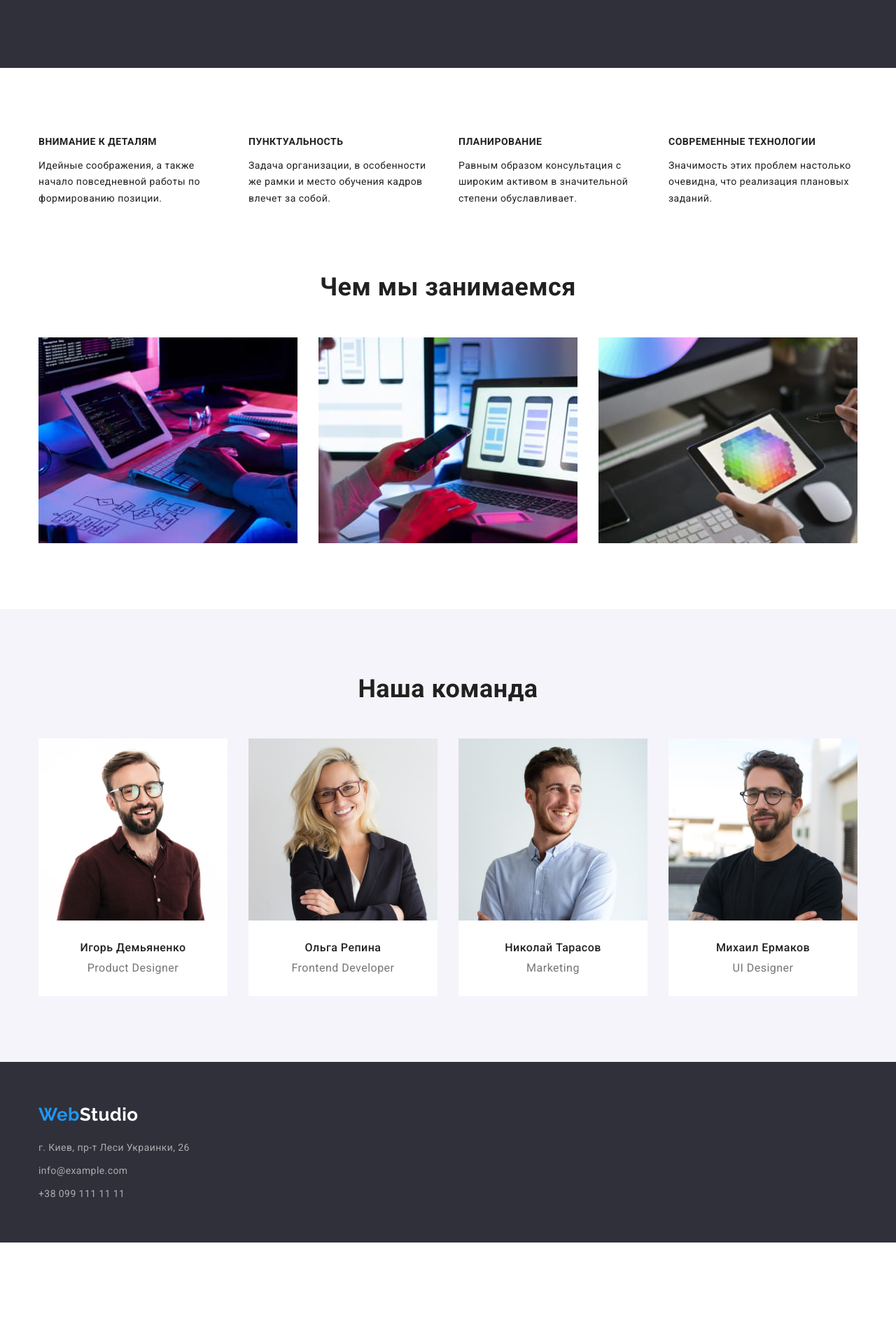
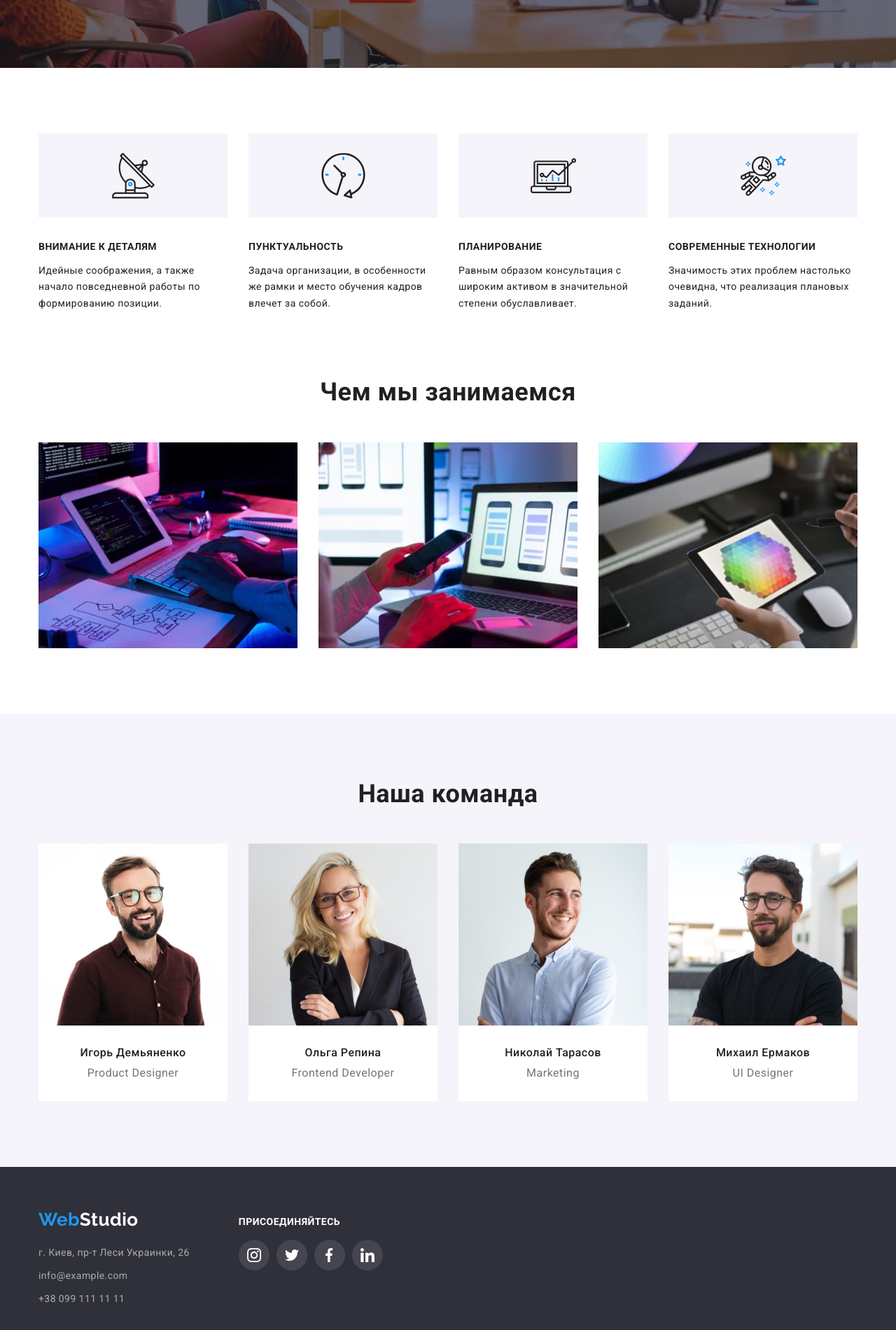
Before and after one commit to dnkolga/goit-markup-hw-04, a plain HTML site: page index.html in a window 1280 px wide. Shown: the part 594-2494 px from the top of the page at 70% size. Before the commit the page ends 2369 px from the top, so only its background shows below. Drawn offline with nearby package versions, Linux system fonts and the light colour scheme.

Commit message:
gbi icons

```diff
--- a/index.html
+++ b/index.html
@@ -5,7 +5,13 @@
     <meta http-equiv="X-UA-Compatible" content="IE=edge" />
     <meta name="viewport" content="width=>, initial-scale=1.0" />
     <title>Студия</title>
-    <link rel="stylesheet" href="https://cdnjs.cloudflare.com/ajax/libs/modern-normalize/1.1.0/modern-normalize.min.css" integrity="sha512-wpPYUAdjBVSE4KJnH1VR1HeZfpl1ub8YT/NKx4PuQ5NmX2tKuGu6U/JRp5y+Y8XG2tV+wKQpNHVUX03MfMFn9Q==" crossorigin="anonymous" referrerpolicy="no-referrer" />
+    <link
+      rel="stylesheet"
+      href="https://cdnjs.cloudflare.com/ajax/libs/modern-normalize/1.1.0/modern-normalize.min.css"
+      integrity="sha512-wpPYUAdjBVSE4KJnH1VR1HeZfpl1ub8YT/NKx4PuQ5NmX2tKuGu6U/JRp5y+Y8XG2tV+wKQpNHVUX03MfMFn9Q=="
+      crossorigin="anonymous"
+      referrerpolicy="no-referrer"
+    />
     <link rel="preconnect" href="https://fonts.googleapis.com" />
     <link rel="preconnect" href="https://fonts.gstatic.com" crossorigin />
     <link
@@ -20,21 +26,30 @@
       <div class="header-box container">
         <nav class="header-nav">
           <a href="./index.html" class="header-logo link"
-            >Web<span class="header-logo-span">Studio</span></a>
+            >Web<span class="header-logo-span">Studio</span></a
+          >
           <ul class="nav-list list">
-            <li class="nav-item"><a href="./index.html" class="common nav-link link">Студия</a></li>
-            <li class="nav-item"><a href="./portfolio.html" class="nav-link link">Портфолио</a></li>
-            <li class="nav-item"><a href="" class="nav-link link">Контакты</a></li>
+            <li class="nav-item">
+              <a href="./index.html" class="common nav-link link">Студия</a>
+            </li>
+            <li class="nav-item">
+              <a href="./portfolio.html" class="nav-link link">Портфолио</a>
+            </li>
+            <li class="nav-item">
+              <a href="" class="nav-link link">Контакты</a>
+            </li>
           </ul>
         </nav>
         <ul class="nav-contacts">
           <li class="nav-contacts-item">
             <a href="mailto:info@devstudio.com" class="contacts-link mail link"
-              >info@devstudio.com</a>
+              >info@devstudio.com</a
+            >
           </li>
           <li class="nav-contacts-item">
             <a href="tel:+380961111111" class="contacts-link tel link"
-              >+38 096 111 11 11</a>
+              >+38 096 111 11 11</a
+            >
           </li>
         </ul>
       </div>
@@ -65,8 +80,8 @@
             <li class="advantages-item">
               <h3 class="advantages-heading">Пунктуальность</h3>
               <p class="advantages-text">
-              Задача организации, в особенности же рамки и место обучения кадров
-              влечет за собой.
+                Задача организации, в особенности же рамки и место обучения
+                кадров влечет за собой.
               </p>
             </li>
             <li class="advantages-item">
@@ -127,28 +142,48 @@
           <h2 class="team-main-heading">Наша команда</h2>
           <ul class="team-list list">
             <li class="team-item">
-            <img src="./images/img1.jpg" alt="Игорь Демьяненко" width="270" class="team-img" />
+              <img
+                src="./images/img1.jpg"
+                alt="Игорь Демьяненко"
+                width="270"
+                class="team-img"
+              />
               <div class="team-text-box">
                 <h3 class="team-heading">Игорь Демьяненко</h3>
                 <p class="team-text">Product Designer</p>
               </div>
             </li>
             <li class="team-item">
-            <img src="./images/img2.jpg" alt="Ольга Репина" width="270" class="team-img" />
+              <img
+                src="./images/img2.jpg"
+                alt="Ольга Репина"
+                width="270"
+                class="team-img"
+              />
               <div class="team-text-box">
                 <h3 class="team-heading">Ольга Репина</h3>
                 <p class="team-text">Frontend Developer</p>
               </div>
             </li>
             <li class="team-item">
-            <img src="./images/img3.jpg" alt="Николай Тарасов" width="270" class="team-img" />
+              <img
+                src="./images/img3.jpg"
+                alt="Николай Тарасов"
+                width="270"
+                class="team-img"
+              />
               <div class="team-text-box">
                 <h3 class="team-heading">Николай Тарасов</h3>
                 <p class="team-text">Marketing</p>
               </div>
             </li>
             <li class="team-item">
-            <img src="./images/img4.jpg" alt="Михаил Ермаков" width="270" class="team-img" />
+              <img
+                src="./images/img4.jpg"
+                alt="Михаил Ермаков"
+                width="270"
+                class="team-img"
+              />
               <div class="team-text-box">
                 <h3 class="team-heading">Михаил Ермаков</h3>
                 <p class="team-text">UI Designer</p>
@@ -161,13 +196,17 @@
     <!--Футер-->
     <footer class="footer">
       <div class="footer-box container">
+        <div class="footer-nav">
           <a href="./index.html" class="footer-logo link"
             >Web<span class="footer-logo-span">Studio</span></a
           >
           <address class="footer-contacts">
             <ul class="footer-list list">
               <li class="footer-item">
-            <a href="https://goo.gl/maps/8uwswmJSU4VFEEcW8" class="adress link">
+                <a
+                  href="https://goo.gl/maps/8uwswmJSU4VFEEcW8"
+                  class="adress link"
+                >
                   г. Киев, пр-т Леси Украинки, 26</a
                 >
               </li>
@@ -184,6 +223,16 @@
             </ul>
           </address>
         </div>
+        <div class="footer-social">
+          <h2 class="footer-soc-title">присоединяйтесь</h2>
+          <ul class="footer-soc-list">
+            <li class="footer-soc-item"><a href="" class="footer-soc-link inst"></a></li>
+            <li class="footer-soc-item"><a href="" class="footer-soc-link twit"></a></li>
+            <li class="footer-soc-item"><a href="" class="footer-soc-link facebook"></a></li>
+            <li class="footer-soc-item"><a href="" class="footer-soc-link linkedin"></a></li>
+          </ul>
+        </div>
+      </div>
     </footer>
   </body>
 </html>
--- a/styles.css/styles.css
+++ b/styles.css/styles.css
@@ -19,6 +19,7 @@ a {
     color: inherit;
     text-decoration: none;
     font-style: normal;
+    cursor: pointer;
 }
 
 :root {
@@ -71,10 +72,11 @@ body {
 }
 .nav-list,
 .nav-contacts,
-.portfolio-menu {
+.portfolio-menu,
+.footer-box,
+.footer-soc-list {
     display: flex;
 }
-.hero,
 .footer {
     background-color: var(--gray-bg-color);
 }
@@ -145,6 +147,9 @@ body {
     padding-top: 60px;
     padding-bottom: 57px;
 }
+.footer-nav {
+    margin-right: 70px;
+}
 .footer-logo {
     display: block;
     margin-bottom: 20px;
@@ -152,6 +157,48 @@ body {
 .footer-item:not(:last-child):not(:last-child) {
     margin-bottom: 9px;
 }
+.footer-social {
+    padding-top: 12px;
+}
+.footer-soc-title {
+    color: var(--accent-color-white);
+    text-transform: uppercase;
+    font-size: 14px;
+    font-weight: 700;
+    line-height: 0.87;
+
+    margin-bottom: 20px;
+}
+
+.footer-soc-link {
+    display: inline-block;
+    width: 44px;
+    height: 44px;
+    background-color: rgba(255, 255, 255, .1 );
+    border-radius: 50%;
+    background-position: center;
+    background-repeat: no-repeat;
+}
+.footer-soc-link:hover,
+.footer-soc-link:focus {
+    background-color: var(--accent-color);
+}
+.footer-soc-item:not(:last-child) {
+    margin-right: 10px;
+}
+.inst {
+    background-image: url(../images/ficon-inst.svg);
+}
+.twit{
+    background-image: url(../images/ficon-twit.svg);
+}
+.facebook {
+    background-image: url(../images/ficon-face.svg);
+}
+.linkedin {
+    background-image: url(../images/ficon-linkedin.svg);
+}
+
 /* LOGO */
 .header-logo,
 .footer-logo {
@@ -170,6 +217,18 @@ body {
 .hero {
     padding-top: 200px;
     padding-bottom: 200px;
+    margin-left: auto;
+    margin-right: auto;
+    max-width: 1600px;
+    background-image: linear-gradient(
+        to right,
+        rgba(47, 48, 58, 0.4),
+        rgba(47, 48, 58, 0.4)),
+        url(../images/herobgi.jpg);
+    background-size: cover;
+    background-repeat: no-repeat;
+    background-position: center;
+    background-color: var(--gray-bg-color);
 }
 .hero-heading {
     color: var(--accent-color-white);
@@ -224,6 +283,29 @@ body {
 .advantages-item {
     width: 270px;
 }
+.advantages-item::before {
+    content: '';
+    display: block;
+    min-height: 120px;
+    margin-bottom: 30px;
+    background-repeat: no-repeat;
+    background-position: center;
+    background-color: var(--secondary-bg-color);
+    background-size: 65px 70px;
+}
+.advantages-item:nth-child(1)::before {
+    background-image: url(../images/aicon1.svg);
+}
+.advantages-item:nth-child(2)::before {
+    background-image: url(../images/aicon2.svg);
+}
+.advantages-item:nth-child(3)::before {
+    background-image: url(../images/aicon3.svg);
+}
+.advantages-item:nth-child(4)::before {
+    background-image: url(../images/aicon4.svg);
+}
+
 /* AREA */
 .area-list,
 .team-list {
```
Also changed, not shown: images/aicon1.svg (added), images/aicon2.svg (added), images/aicon3.svg (added), images/aicon4.svg (added), images/antenna1.png (added), images/ficon-face.svg (added), images/ficon-inst.svg (added), images/ficon-linkedin.svg (added), images/ficon-twit.svg (added), images/herobgi.jpg (added). Lines whose indentation alone changed are shown as unchanged.
